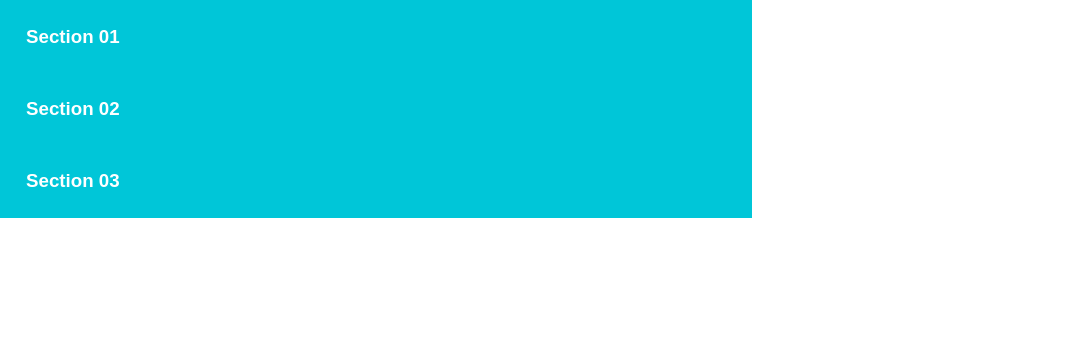
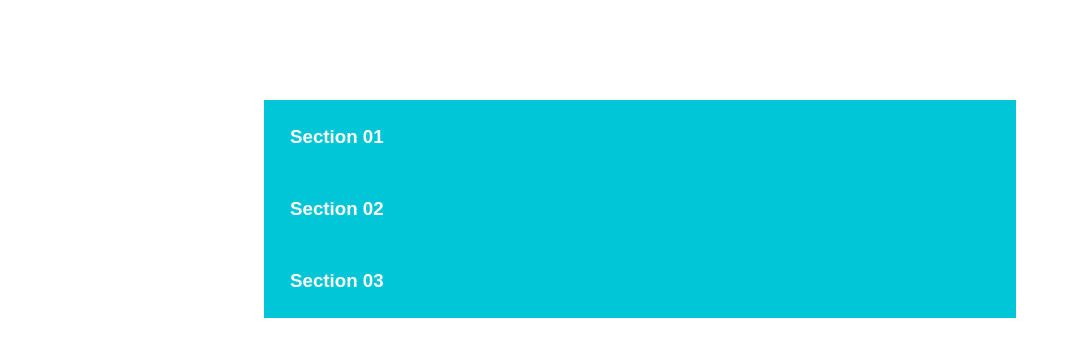
Before and after one commit to jbrz/TIYa10, a plain HTML site: page index.html in a window 1280 px wide. Shown: the whole page, without its empty margins (0-1079 px from the left). Drawn offline with Linux system fonts and the light colour scheme.

Commit message:
Made it pretty so I can pretend I made more than 1 commit - worst.  coder.  ever.

```diff
--- a/scss/main.scss
+++ b/scss/main.scss
@@ -2,6 +2,9 @@
 div.main {
   border: 1px solid #00C6D8;
   width: 750px;
+  margin-left: auto;
+  margin-right: auto;
+  margin-top: 100px;
 }
 
 h3 {
```
Also changed, not shown: index.html (+2 -2 lines), css/main.css.
